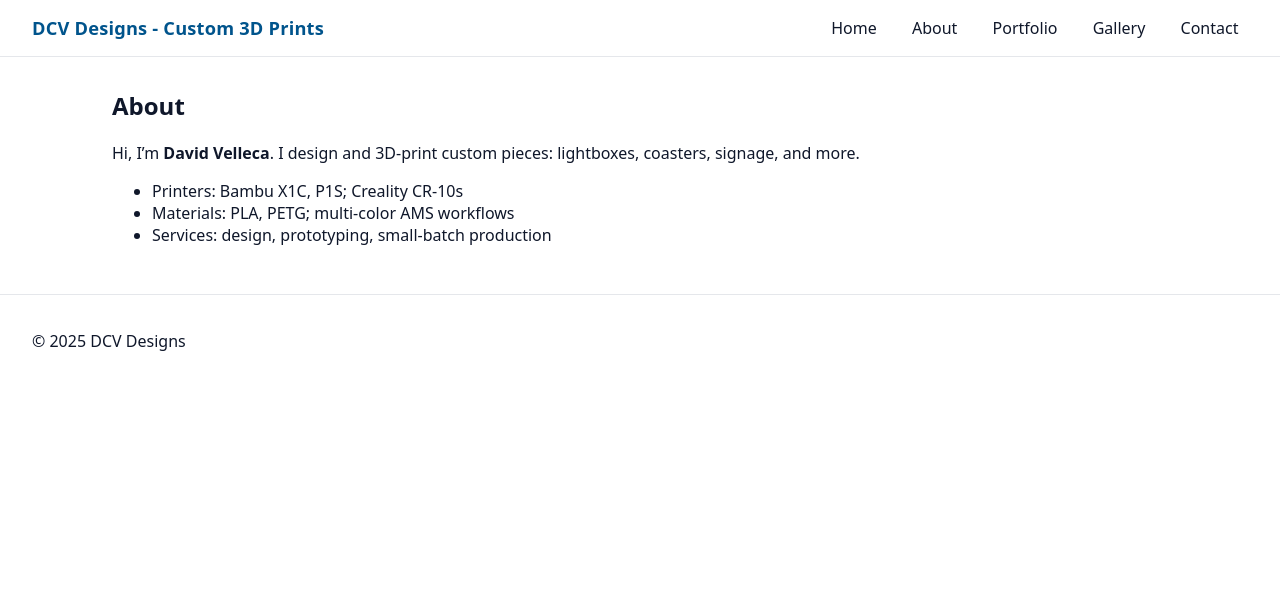
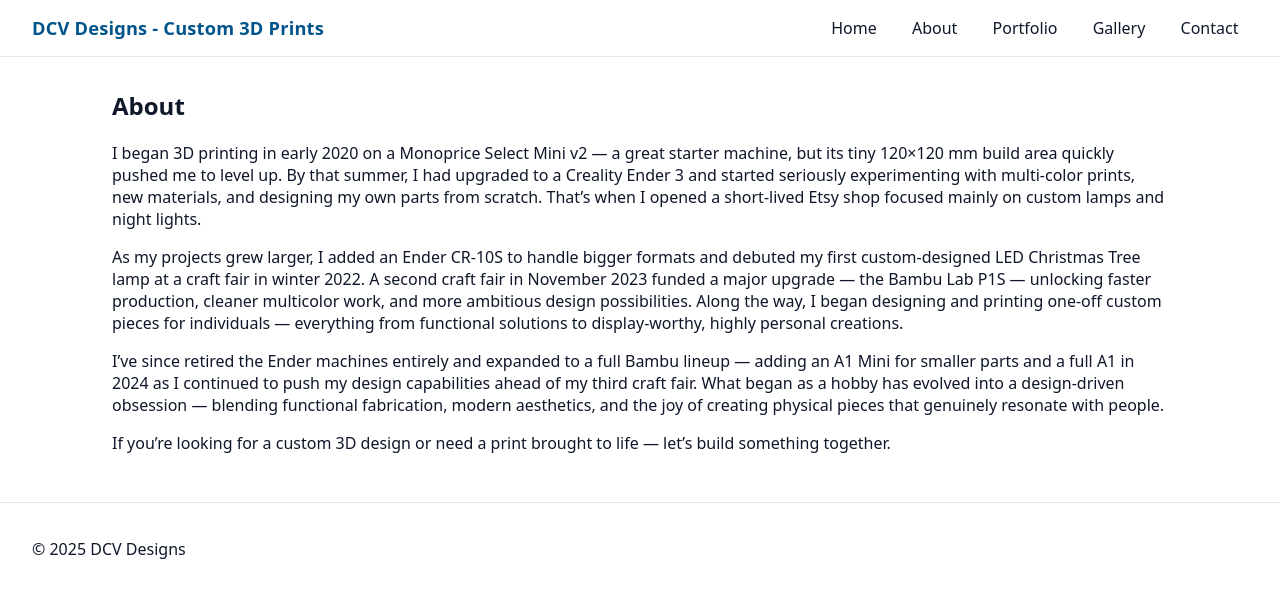
Before and after one commit to dcvdesigns/dcvdesigns.github.io, a Jekyll site: the page built from about.md, in a window 1280 px wide. Shown: the top 598 px of the page. Built offline with Jekyll 4.4.1, drawn with Linux system fonts in a browser that asks for light colours.

Commit message:
updated copy

```diff
--- a/about.md
+++ b/about.md
@@ -3,8 +3,10 @@ title: About
 layout: page
 permalink: /about/
 ---
-Hi, I’m **David Velleca**. I design and 3D-print custom pieces: lightboxes, coasters, signage, and more.
+I began 3D printing in early 2020 on a Monoprice Select Mini v2 — a great starter machine, but its tiny 120×120 mm build area quickly pushed me to level up. By that summer, I had upgraded to a Creality Ender 3 and started seriously experimenting with multi-color prints, new materials, and designing my own parts from scratch. That’s when I opened a short-lived Etsy shop focused mainly on custom lamps and night lights.
 
-- Printers: Bambu X1C, P1S; Creality CR-10s
-- Materials: PLA, PETG; multi-color AMS workflows
-- Services: design, prototyping, small-batch production
+As my projects grew larger, I added an Ender CR-10S to handle bigger formats and debuted my first custom-designed LED Christmas Tree lamp at a craft fair in winter 2022. A second craft fair in November 2023 funded a major upgrade — the Bambu Lab P1S — unlocking faster production, cleaner multicolor work, and more ambitious design possibilities. Along the way, I began designing and printing one-off custom pieces for individuals — everything from functional solutions to display-worthy, highly personal creations.
+
+I’ve since retired the Ender machines entirely and expanded to a full Bambu lineup — adding an A1 Mini for smaller parts and a full A1 in 2024 as I continued to push my design capabilities ahead of my third craft fair. What began as a hobby has evolved into a design-driven obsession — blending functional fabrication, modern aesthetics, and the joy of creating physical pieces that genuinely resonate with people.
+
+If you’re looking for a custom 3D design or need a print brought to life — let’s build something together.
```
Also changed, not shown: portfolio/index.md (+0 -2 lines), 2 other files.
